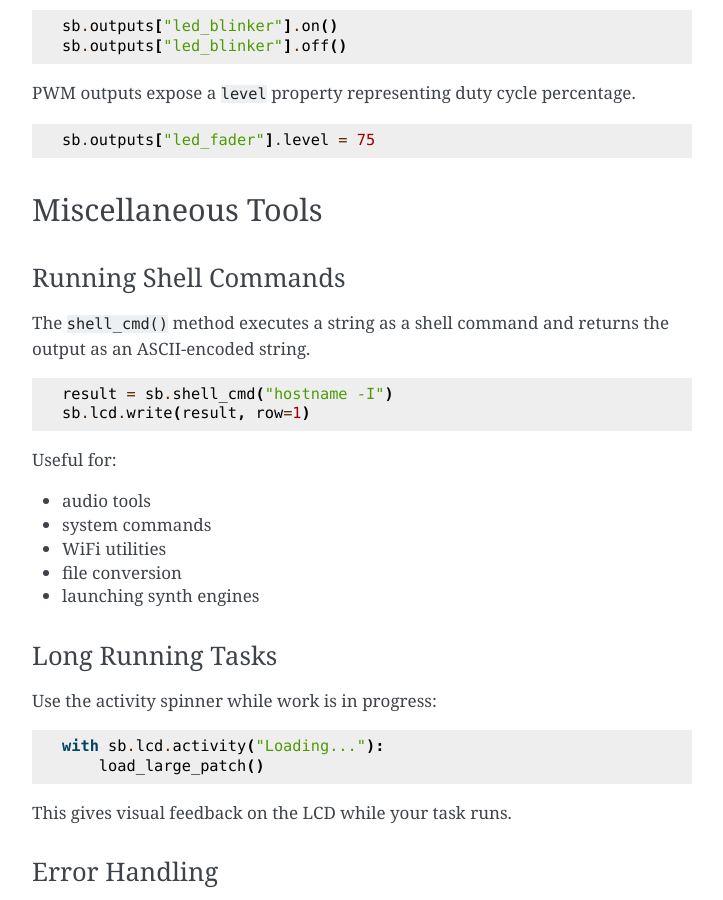
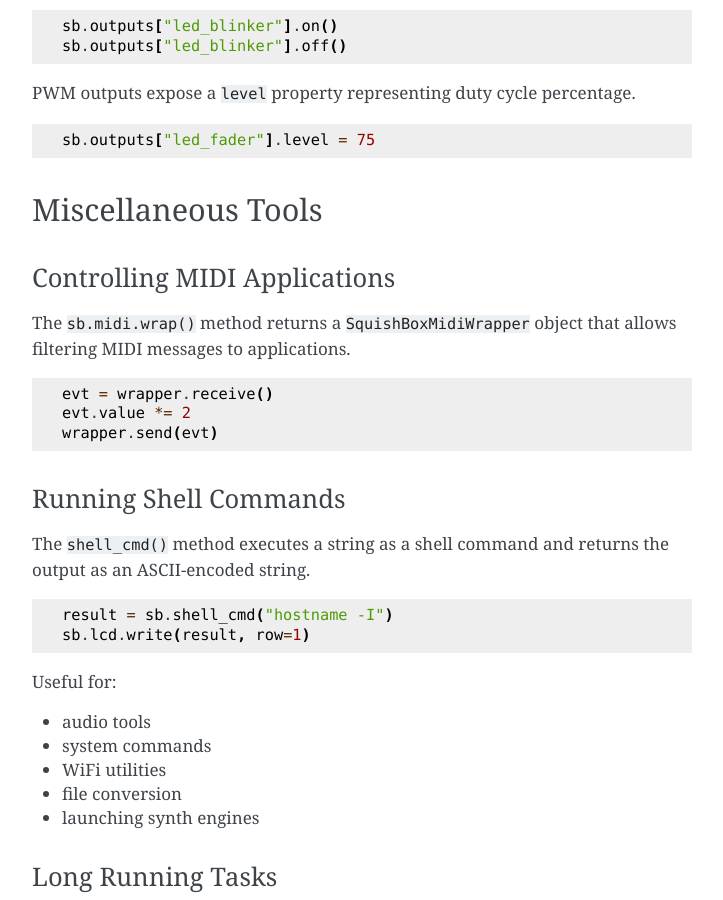
Before and after one commit to GeekFunkLabs/squishbox, a Sphinx documentation site: the page built from docs/programming.rst, in a window 1280 px wide and 900 px high, scrolled down 6270 px. Shown: the whole window, without its empty margins (388-1111 px from the left). Built offline with Sphinx 7.4.7, drawn with Linux system fonts in a browser that asks for light colours.

Commit message:
update docs

```diff
--- a/docs/programming.rst
+++ b/docs/programming.rst
@@ -342,6 +342,18 @@ PWM outputs expose a ``level`` property representing duty cycle percentage.
 Miscellaneous Tools
 -------------------
 
+Controlling MIDI Applications
+^^^^^^^^^^^^^^^^^^^^^^^^^^^^^
+
+The ``sb.midi.wrap()`` method returns a ``SquishBoxMidiWrapper`` object
+that allows filtering MIDI messages to applications.
+
+.. code-block:: python
+
+   evt = wrapper.receive()
+   evt.value *= 2
+   wrapper.send(evt)
+
 Running Shell Commands
 ^^^^^^^^^^^^^^^^^^^^^^
 
```
